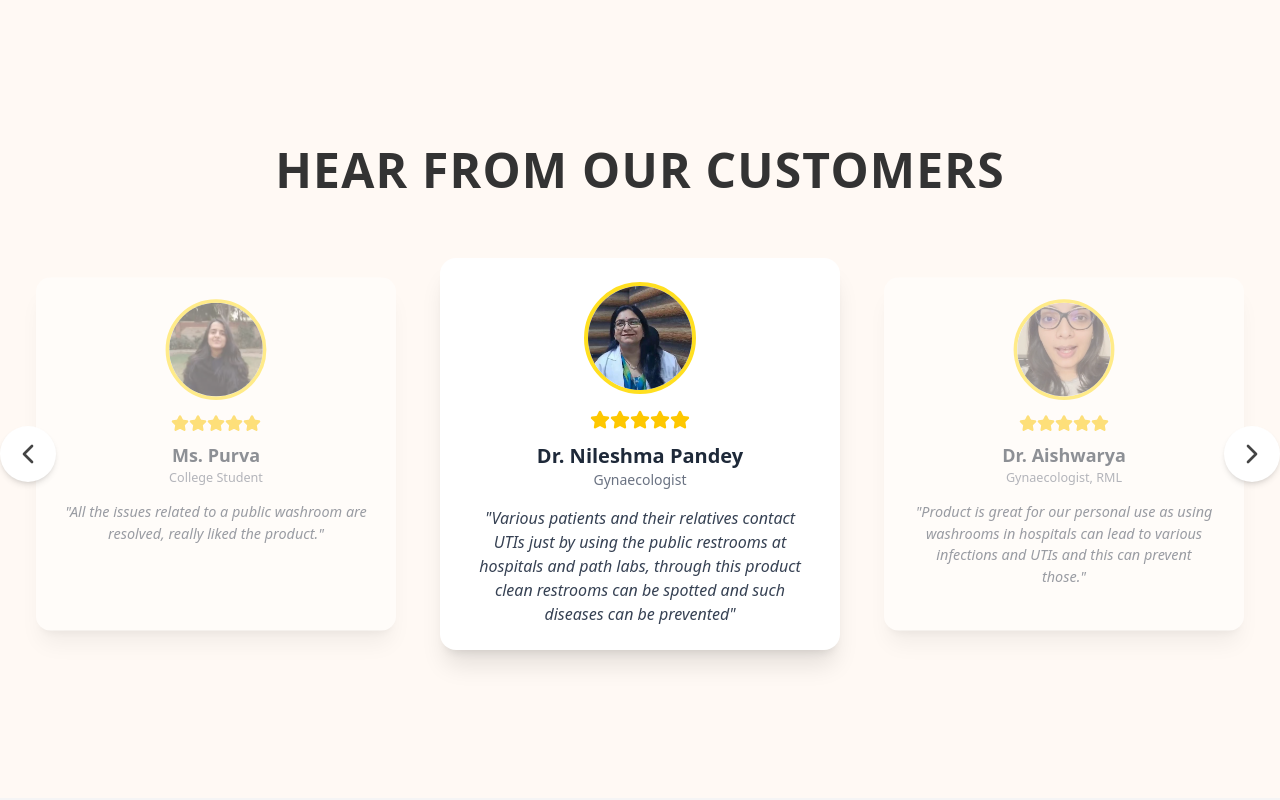
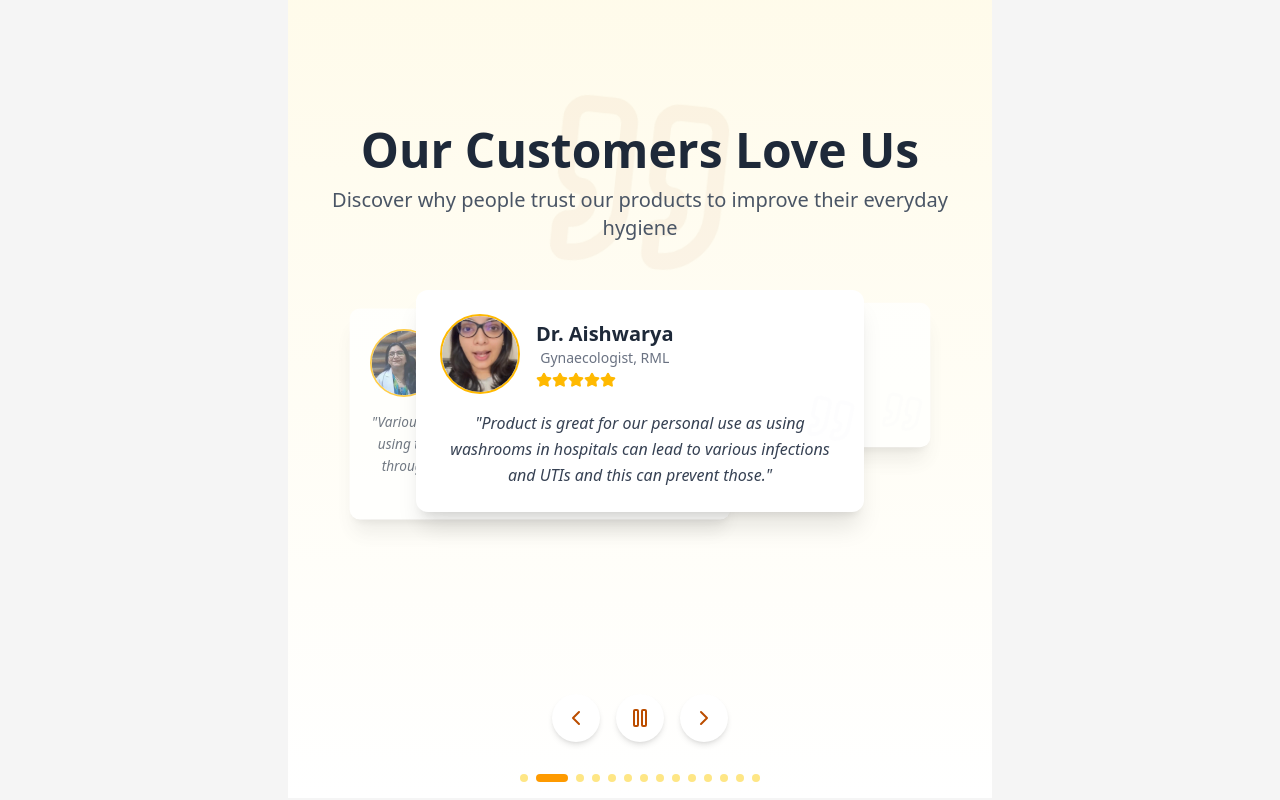
Before and after one commit to Hello-sketch-ux/PariharProject, a React (Vite) app: page / in a window 1280 px wide. Shown: the part 5300-6100 px from the top of the page. Built offline with nearby package versions, Linux system fonts and the light colour scheme.

Commit message:
Update TestimonialsCarousel.tsx

```diff
--- a/src/Components/Home/TestimonialsCarousel.tsx
+++ b/src/Components/Home/TestimonialsCarousel.tsx
@@ -1,5 +1,5 @@
-import React, { useState, useEffect } from 'react';
-import { ChevronLeft, ChevronRight, Star } from 'lucide-react';
+import React, { useState, useEffect, useCallback } from 'react';
+import { ChevronLeft, ChevronRight, Star, Quote, Play, Pause } from 'lucide-react';
 
 // Importing images
 import nileshma from '../../Components/Home/assets/nileshma.jpg';
@@ -46,21 +46,26 @@ const testimonials: Testimonial[] = [
 const TestimonialsCarousel: React.FC = () => {
   const [currentIndex, setCurrentIndex] = useState(0);
   const [isAnimating, setIsAnimating] = useState(false);
+  const [isPlaying, setIsPlaying] = useState(true);
 
-  const nextSlide = () => {
+  const nextSlide = useCallback(() => {
     if (!isAnimating) {
       setIsAnimating(true);
       setCurrentIndex((prev) => (prev + 1) % testimonials.length);
     }
-  };
+  }, [isAnimating]);
 
-  const prevSlide = () => {
+  const prevSlide = useCallback(() => {
     if (!isAnimating) {
       setIsAnimating(true);
       setCurrentIndex((prev) =>
         prev === 0 ? testimonials.length - 1 : prev - 1
       );
     }
+  }, [isAnimating]);
+
+  const toggleAutoplay = () => {
+    setIsPlaying(prev => !prev);
   };
 
   useEffect(() => {
@@ -68,59 +73,129 @@ const TestimonialsCarousel: React.FC = () => {
     return () => clearTimeout(timer);
   }, [currentIndex]);
 
+  useEffect(() => {
+    let autoplayTimer: number;
+    if (isPlaying) {
+      autoplayTimer = window.setInterval(nextSlide, 5000);
+    }
+    return () => clearInterval(autoplayTimer);
+  }, [isPlaying, nextSlide]);
+
   return (
-    <div className="min-h-screen bg-[#FFF9F4] flex flex-col items-center justify-center px-4 py-16">
-      <h1 className="text-4xl md:text-5xl font-bold text-[#333] mb-16 text-center tracking-wide">
-        HEAR FROM OUR CUSTOMERS
+    <div className="min-h-screen bg-gradient-to-b from-amber-50 to-white flex flex-col items-center justify-center px-4 py-16">
+      <div className="relative mb-12 text-center">
+        <div className="absolute inset-0 flex items-center justify-center opacity-5">
+          <Quote size={200} className="text-amber-800 transform rotate-6" />
+        </div>
+        <h1 className="text-4xl md:text-5xl font-bold text-gray-800 mb-3 relative">
+          Our Customers Love Us
         </h1>
+        <p className="text-xl text-gray-600 max-w-2xl mx-auto relative">
+          Discover why people trust our products to improve their everyday hygiene
+        </p>
+      </div>
 
       <div className="relative w-full max-w-7xl">
-        <div className="flex justify-center items-stretch gap-6 transition-transform ease-in-out duration-500">
+        <div className="flex justify-center items-stretch h-[420px] md:h-[380px]">
           {[-1, 0, 1].map((offset) => {
             const index = (currentIndex + offset + testimonials.length) % testimonials.length;
             const testimonial = testimonials[index];
             const isActive = offset === 0;
 
+            const position = offset * 100;
+            const scale = isActive ? 1 : 0.85;
+            const opacity = isActive ? 1 : 0.7;
+            const zIndex = isActive ? 30 : 20;
+
             return (
               <div
                 key={testimonial.id}
-                className={`w-full max-w-md transform transition-all duration-500 ${isActive ? 'scale-100 opacity-100' : 'scale-90 opacity-50'}`}
+                className="absolute w-full max-w-md transition-all duration-500 ease-out"
+                style={{
+                  transform: `translateX(${position}px) scale(${scale})`,
+                  opacity,
+                  zIndex
+                }}
               >
-                <div className="bg-white rounded-2xl p-6 shadow-xl h-full flex flex-col items-center text-center">
-                  <div className="w-28 h-28 mb-4 overflow-hidden rounded-full border-4 border-yellow-300">
+                <div className="bg-white rounded-xl shadow-xl p-6 h-full group hover:shadow-2xl transition-all duration-300">
+                  <div className="relative flex flex-col h-full">
+                    <div className="flex items-center mb-4">
+                      <div className="relative w-20 h-20 rounded-full border-2 border-amber-400 overflow-hidden">
                         <img
                           src={testimonial.image}
                           alt={testimonial.name}
-                      className="w-full h-full object-cover"
+                          className="w-full h-full object-cover transition-transform duration-500 group-hover:scale-110"
                         />
                       </div>
-                  <div className="flex justify-center mb-3">
+                      <div className="ml-4">
+                        <h3 className="text-xl font-semibold text-gray-800 group-hover:text-amber-700 transition-colors">
+                          {testimonial.name}
+                        </h3>
+                        <p className="text-sm text-gray-500">{testimonial.role}</p>
+                        <div className="flex mt-1">
                           {[...Array(testimonial.rating)].map((_, i) => (
-                      <Star key={i} className="w-5 h-5 text-yellow-400 fill-yellow-400" />
+                            <Star key={i} className="w-4 h-4 text-amber-400 fill-amber-400" />
                           ))}
                         </div>
-                  <h3 className="text-xl font-semibold text-gray-800">{testimonial.name}</h3>
-                  <p className="text-sm text-gray-500 mb-4">{testimonial.role}</p>
-                  <p className="text-gray-700 italic text-base px-2">"{testimonial.comment}"</p>
+                      </div>
+                    </div>
+                    <div className="relative flex-grow">
+                      <p className="text-gray-700 text-base leading-relaxed italic">
+                        "{testimonial.comment}"
+                      </p>
+                      <div className="absolute -top-4 -right-4 text-gray-100 opacity-10 rotate-12 transform transition-transform duration-300 group-hover:scale-110 group-hover:rotate-6">
+                        <Quote size={50} />
+                      </div>
+                    </div>
+                  </div>
                 </div>
               </div>
             );
           })}
         </div>
 
+        <div className="absolute left-0 right-0 bottom-[-4.5rem] flex justify-center items-center gap-4">
           <button
             onClick={prevSlide}
-          className="absolute left-0 top-1/2 transform -translate-y-1/2 -translate-x-4 bg-white p-2 md:p-3 rounded-full shadow-md hover:bg-gray-200 transition"
+            className="p-3 rounded-full bg-white shadow-md hover:bg-amber-50 focus:ring-2 focus:ring-amber-200 transition-all duration-300 group"
+            aria-label="Previous testimonial"
           >
-          <ChevronLeft className="w-6 h-6 md:w-8 md:h-8 text-[#444]" />
+            <ChevronLeft className="w-6 h-6 text-amber-700 group-hover:text-amber-900" />
+          </button>
+
+          <button
+            onClick={toggleAutoplay}
+            className="p-3 rounded-full bg-white shadow-md hover:bg-amber-50 focus:ring-2 focus:ring-amber-200 transition-all duration-300 group"
+            aria-label={isPlaying ? "Pause autoplay" : "Start autoplay"}
+          >
+            {isPlaying ? (
+              <Pause className="w-6 h-6 text-amber-700 group-hover:text-amber-900" />
+            ) : (
+              <Play className="w-6 h-6 text-amber-700 group-hover:text-amber-900" />
+            )}
           </button>
 
           <button
             onClick={nextSlide}
-          className="absolute right-0 top-1/2 transform -translate-y-1/2 translate-x-4 bg-white p-2 md:p-3 rounded-full shadow-md hover:bg-gray-200 transition"
+            className="p-3 rounded-full bg-white shadow-md hover:bg-amber-50 focus:ring-2 focus:ring-amber-200 transition-all duration-300 group"
+            aria-label="Next testimonial"
           >
-          <ChevronRight className="w-6 h-6 md:w-8 md:h-8 text-[#444]" />
+            <ChevronRight className="w-6 h-6 text-amber-700 group-hover:text-amber-900" />
           </button>
+        </div>
+
+        <div className="absolute left-0 right-0 bottom-[-7rem] flex justify-center gap-2">
+          {testimonials.map((_, idx) => (
+            <button
+              key={idx}
+              onClick={() => setCurrentIndex(idx)}
+              className={`h-2 rounded-full transition-all duration-300 focus:outline-none ${
+                currentIndex === idx ? "w-8 bg-amber-500" : "w-2 bg-amber-200 hover:bg-amber-300"
+              }`}
+              aria-label={`Go to testimonial ${idx + 1}`}
+            />
+          ))}
+        </div>
       </div>
     </div>
   );
```
Lines whose indentation alone changed are shown as unchanged.
